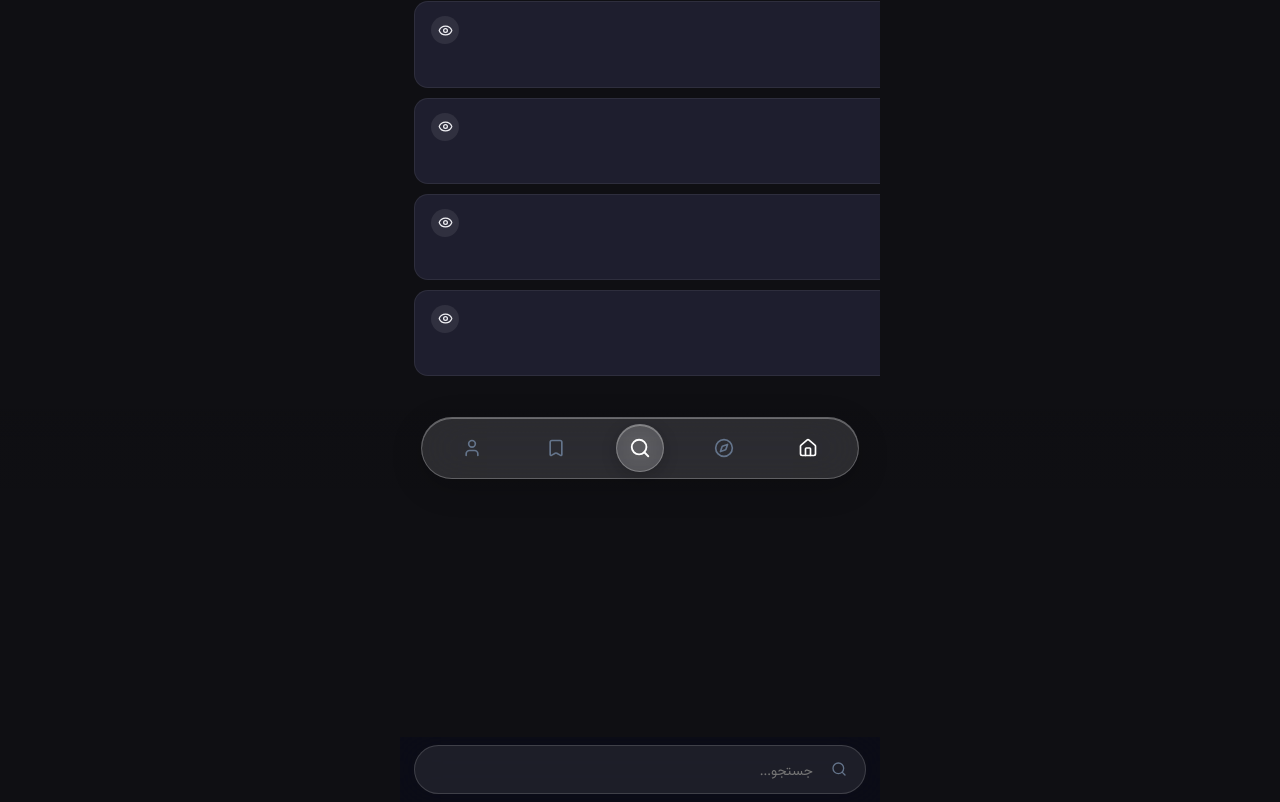
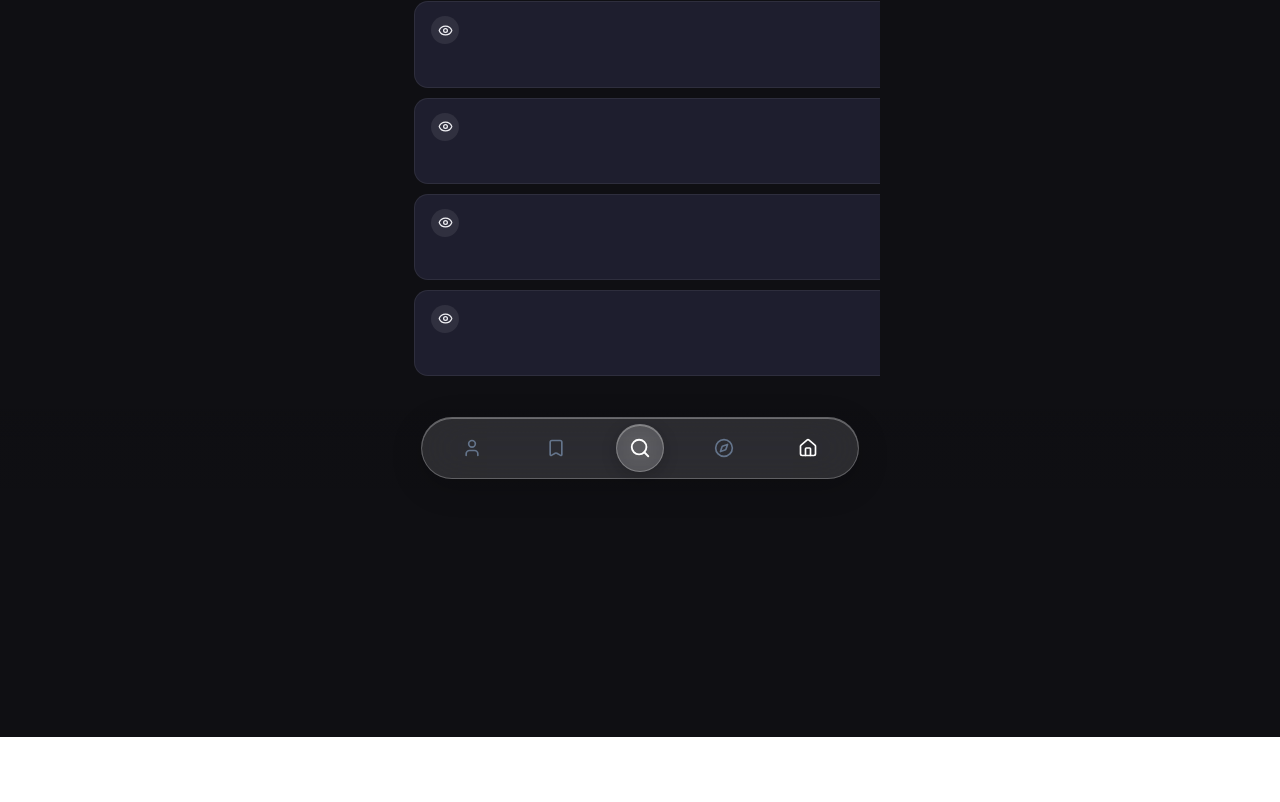
Before and after one commit to RezaDeveloper97/language-webapp, a React (Vite) app: page / in a window 1280 px wide. Shown: the part 311-1113 px from the top of the page. After the commit the page ends 1048 px from the top, so only its background shows below. Built offline with nearby package versions, Linux system fonts and the light colour scheme; a web font is replaced by a local one.

Commit message:
revert: restore sliding search overlay, keep icon-only nav
Revert search bar to the original slide-down overlay approach.
Bottom nav still uses icon-only buttons (no labels).

https://claude.ai/code/session_01R7WANypuSkBojfPHpWwoCk

```diff
--- a/src/App.jsx
+++ b/src/App.jsx
@@ -24,6 +24,7 @@ export default function App() {
   const [activeCategory, setActiveCategory] = useState(null);
   const [flipped, setFlipped]           = useState({});
   const [search, setSearch]             = useState("");
+  const [searchOpen, setSearchOpen]     = useState(false);
   const [swipeOffset, setSwipeOffset]   = useState(0);
   const [isTransitioning, setIsTransitioning] = useState(false);
   const cache = useRef({});  // loaded pairs keyed by id — avoids re-downloading
@@ -34,15 +35,21 @@ export default function App() {
   const searchInputRef = useRef(null);
   const online = useOnline();
 
-  /* Focus search input + scroll to top */
+  /* Open search: called directly in click handler (iOS needs sync .focus()) */
   const openSearch = useCallback(() => {
-    window.scrollTo({ top: 0, behavior: "smooth" });
+    setSearchOpen(true);
     searchInputRef.current?.focus();
+  }, []);
+
+  const closeSearch = useCallback(() => {
+    setSearchOpen(false);
+    setSearch("");
   }, []);
 
   /* Navigate to a phrase from search results: switch tab, close search, scroll & flip */
   const goToPhrase = useCallback((catId, phraseIndex) => {
-    // Clear search
+    // Close search first
+    setSearchOpen(false);
     setSearch("");
     // Switch to the category tab
     setActiveCategory(catId);
@@ -389,60 +396,58 @@ export default function App() {
         </>
       )}
 
-      {/* ── Fixed Search Bar (always visible below header) ───────────────── */}
+      {/* ── Top Search Bar (slides down from header) ───────────────────── */}
       <div style={{
-        position: "sticky", top: 0, zIndex: 99,
-        paddingTop: 8,
-        paddingBottom: 8,
+        position: "fixed", top: 0, left: 0, right: 0, zIndex: 150,
+        paddingTop: online
+          ? "calc(max(10px, env(safe-area-inset-top)) + 10px)"
+          : "calc(max(44px, calc(env(safe-area-inset-top) + 36px)) + 10px)",
         paddingLeft: "max(14px, env(safe-area-inset-left))",
         paddingRight: "max(14px, env(safe-area-inset-right))",
-        background: "rgba(10, 12, 24, 0.72)",
-        backdropFilter: "blur(24px) saturate(200%)",
-        WebkitBackdropFilter: "blur(24px) saturate(200%)",
+        paddingBottom: 12,
+        transform: searchOpen ? "translateY(0)" : "translateY(-100%)",
+        transition: "transform 0.4s cubic-bezier(0.34, 1.56, 0.64, 1)",
+        willChange: "transform",
+        background: "linear-gradient(180deg, rgba(15,15,19,0.95) 60%, rgba(15,15,19,0.0) 100%)",
+        pointerEvents: searchOpen ? "auto" : "none",
       }}>
         <div style={{
           maxWidth: 480, margin: "0 auto",
-          background: "rgba(255,255,255,0.08)",
+          background: "rgba(255,255,255,0.12)",
+          backdropFilter: "blur(24px) saturate(180%)",
+          WebkitBackdropFilter: "blur(24px) saturate(180%)",
           borderRadius: 9999,
-          border: "1px solid rgba(255,255,255,0.15)",
+          border: "1px solid rgba(255,255,255,0.25)",
+          boxShadow: "0 8px 32px rgba(0,0,0,0.18), inset 0 1px 0 rgba(255,255,255,0.3)",
           padding: 4,
           display: "flex", alignItems: "center",
         }}>
-          <div style={{
-            display: "flex", alignItems: "center", justifyContent: "center",
-            width: 36, height: 36, flexShrink: 0,
-            marginLeft: 4, marginRight: 4,
-            color: "#64748b",
-          }}>
-            <Search size={16} />
-          </div>
           <input
             ref={searchInputRef}
             value={search}
             onChange={(e) => setSearch(e.target.value)}
+            onBlur={() => { setTimeout(closeSearch, 150); }}
             placeholder="جستجو..."
             style={{
-              flex: 1, padding: "10px 4px",
+              flex: 1, padding: "12px 18px",
               borderRadius: 9999, border: "none",
               background: "transparent",
-              color: "#fff", fontSize: 14, outline: "none",
+              color: "#fff", fontSize: 15, outline: "none",
               textAlign: uiDir === "rtl" ? "right" : "left",
               boxSizing: "border-box",
               fontFamily: "inherit",
             }}
           />
-          {search && (
           <button
-              onMouseDown={(e) => { e.preventDefault(); setSearch(""); }}
+            onMouseDown={(e) => { e.preventDefault(); closeSearch(); }}
             style={{
-                width: 32, height: 32, borderRadius: "50%", border: "none",
+              width: 36, height: 36, borderRadius: "50%", border: "none",
               background: "rgba(255,255,255,0.1)", color: "#94a3b8",
               fontSize: 16, cursor: "pointer",
               display: "flex", alignItems: "center", justifyContent: "center",
               flexShrink: 0, marginLeft: 4, marginRight: 4,
             }}
-            ><X size={16} /></button>
-          )}
+          ><X size={18} /></button>
         </div>
       </div>
 
@@ -485,7 +490,9 @@ export default function App() {
               color: "#fff", fontSize: 20, cursor: "pointer",
               display: "flex", alignItems: "center", justifyContent: "center",
               flexShrink: 0,
-              transition: "transform 0.2s ease",
+              transform: searchOpen ? "scale(0.8)" : "scale(1)",
+              opacity: searchOpen ? 0 : 1,
+              transition: "transform 0.4s cubic-bezier(0.34, 1.56, 0.64, 1), opacity 0.3s ease",
             }}
           ><Search size={22} /></button>
           {/* Bookmarks */}
```
Lines whose indentation alone changed are shown as unchanged.
